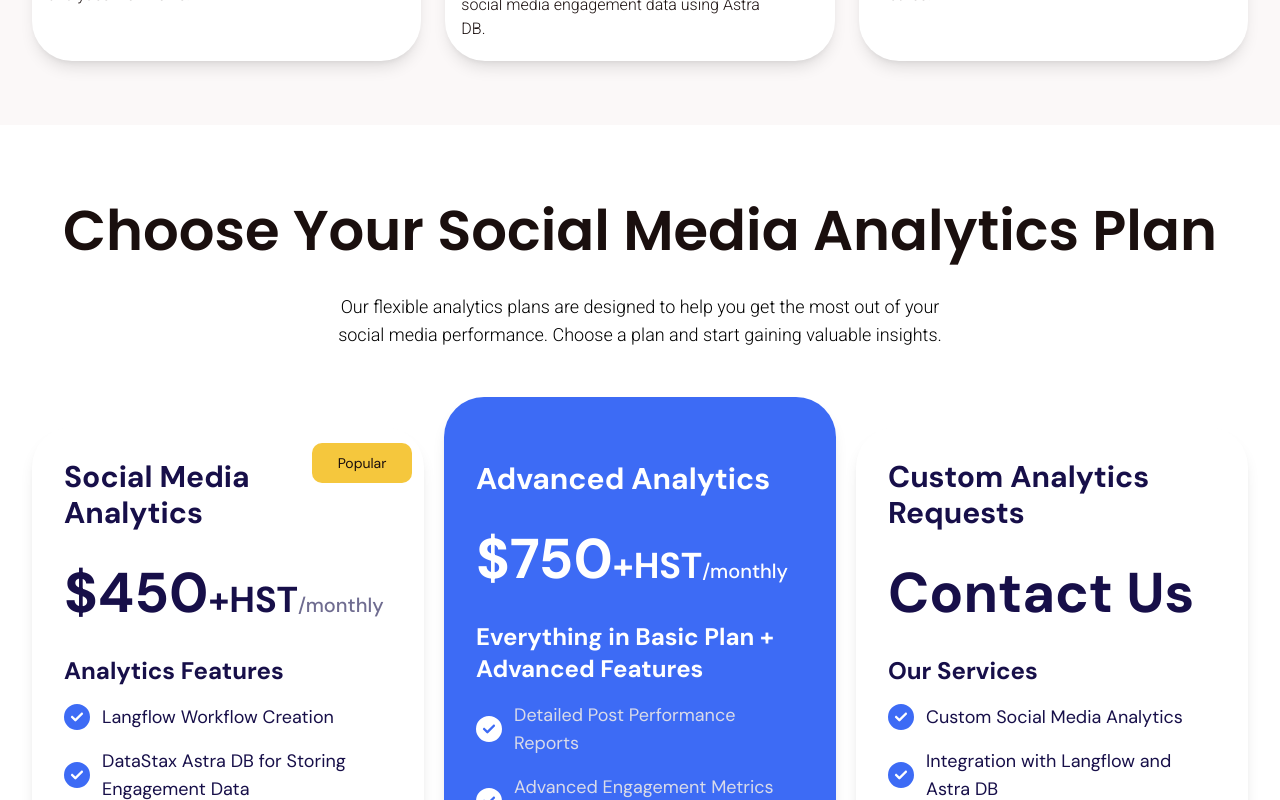
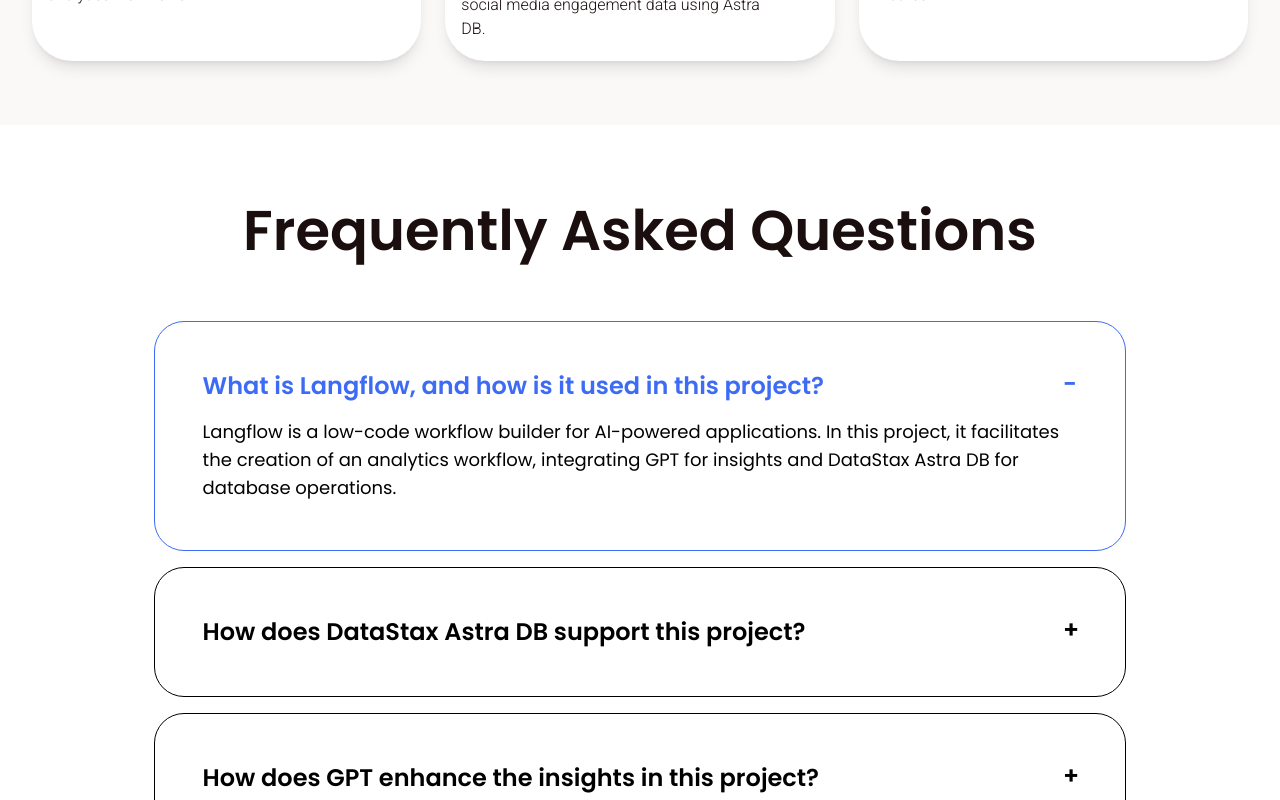
Before and after one commit to Shubham7204/team_dedsec_levelsupermind, a Next.js app: page / in a window 1280 px wide. Shown: the part 3820-4620 px from the top of the page. Built offline with nearby package versions, Linux system fonts and the light colour scheme.

Commit message:
pricing removed

```diff
--- a/components/Home/Home.tsx
+++ b/components/Home/Home.tsx
@@ -6,7 +6,6 @@
 import WhatYouGet from "./WhatYouGet";
 import OurPartners from "./OurPartners";
 import Resources from "./Resources";
-import PricingPlans from "../PricingPlans/PricingPlans";
 import Faq from "./Faq";
 import Footer from "../Shared/Navigations/Footer";
 import MeetTheDevelopers from "./MeetTheDevelopers";
@@ -32,7 +31,6 @@
       <WhatYouGet />
       <OurPartners />
       <Resources />
-      <PricingPlans />
       <Faq />
       <MeetTheDevelopers />
       <Footer />
```
